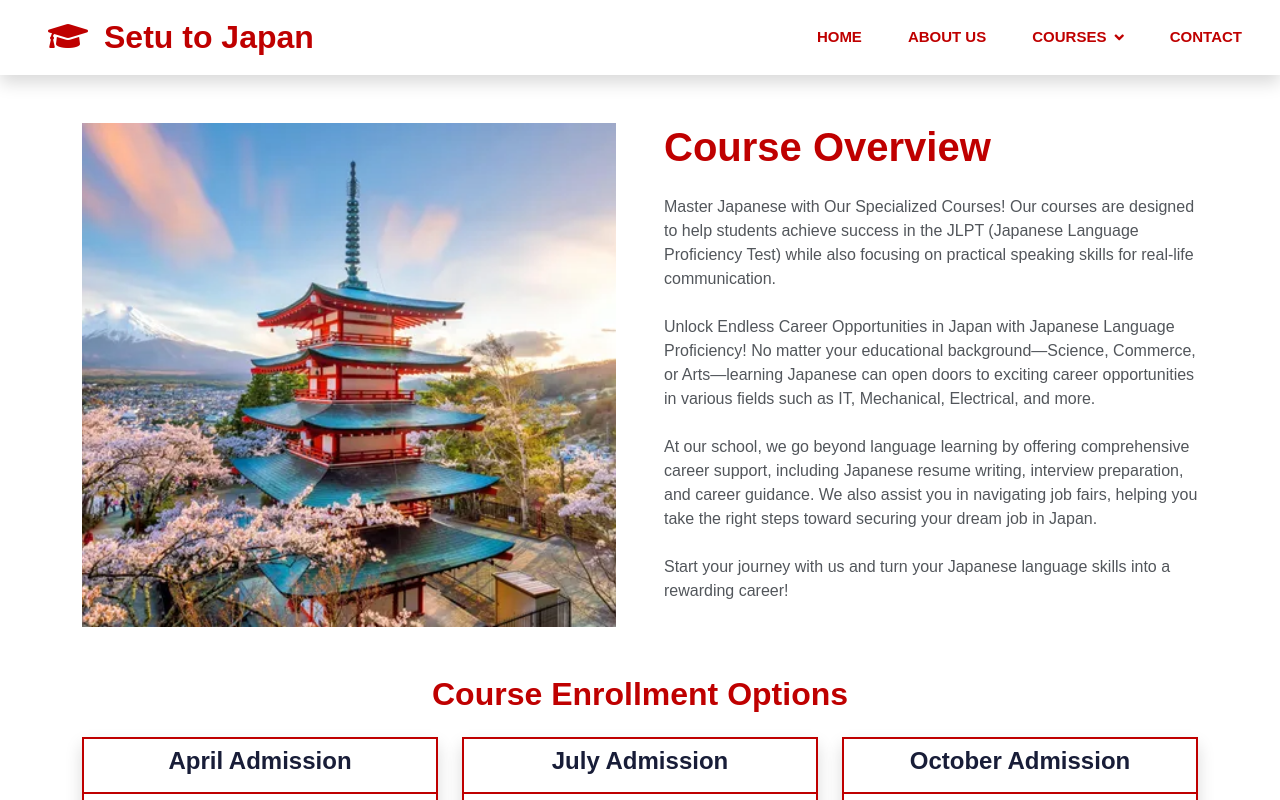
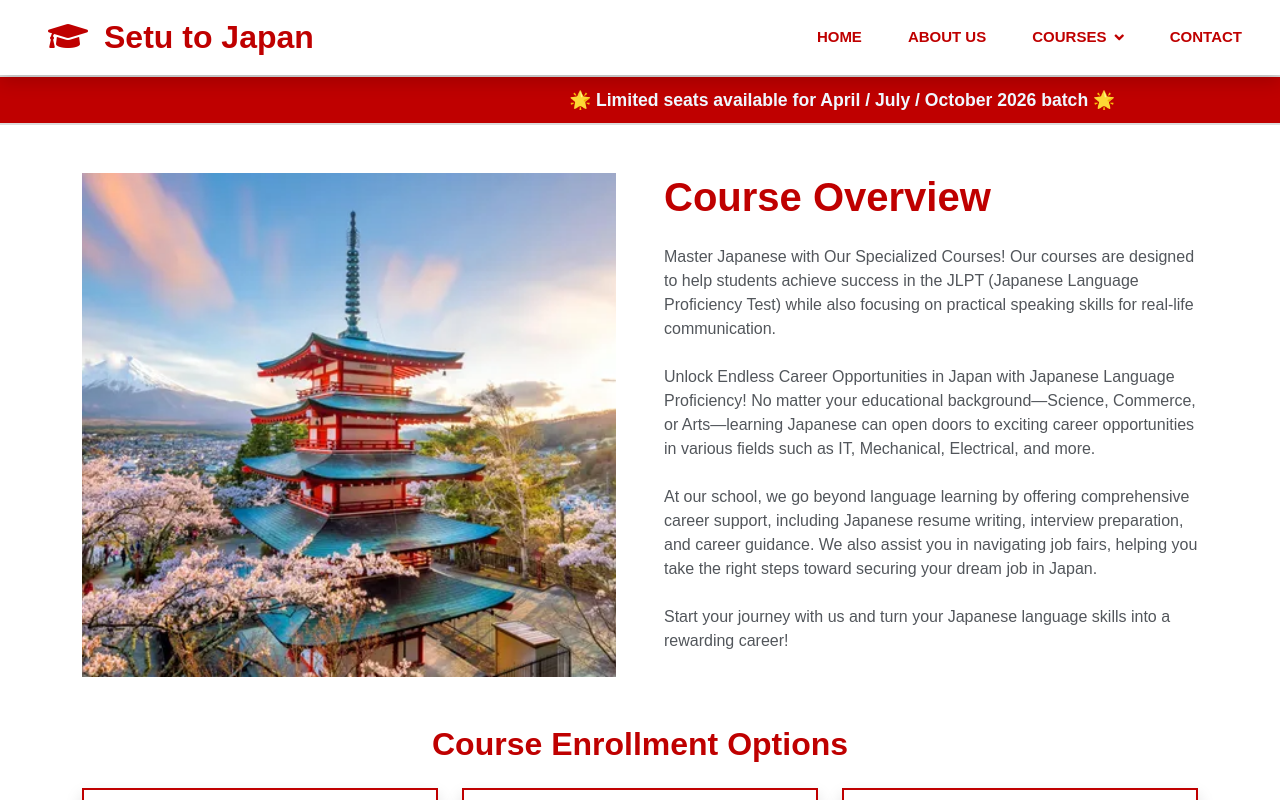
Before and after one commit to dreamstudyjapan/studyinjapanwebsite, an Angular app: page /courses-overview in a window 1280 px wide. Shown: the top 800 px of the page. Built offline with nearby package versions, Linux system fonts and the light colour scheme.

Commit message:
running-banner-added

```diff
--- a/src/app/Components/courses/courses.component.html
+++ b/src/app/Components/courses/courses.component.html
@@ -74,7 +74,7 @@
         <div class="row mt-5">
             <div class="col-12">
                 <h2 class="text-center mb-4" style="color: #bf0000;">Tuition Fees</h2>
-                <p class="text-center"><em>※ We offer a deduction of 20,000 JPY from the total fee when payment is made for the entire academic year in advance.</em></p>
+                <!-- <p class="text-center"><em>※ We offer a deduction of 20,000 JPY from the total fee when payment is made for the entire academic year in advance.</em></p> -->
             </div>
             <div class="col-12 table-responsive">
                 <table class="table table-bordered text-center align-middle">
@@ -117,7 +117,7 @@
         <!-- Dormitory Section -->
         <div class="row mt-5">
             <div class="col-12">
-                <h2 class="text-center mb-4" style="color: #bf0000;">WCGB Dormitory</h2>
+                <h2 class="text-center mb-4" style="color: #bf0000;">Dormitory</h2>
                 <p class="text-center"><em>※ The dormitory fee is billed twice per year (March and September).</em></p>
             </div>
             <div class="col-12 table-responsive">
--- /dev/null
+++ b/src/app/Components/running-banner/running-banner.component.css
@@ -0,0 +1,26 @@
+.banner-wrapper {
+    overflow: hidden;
+    white-space: nowrap;
+    background-color: #f5f5f5;
+    border-top: 2px solid #ddd;
+    border-bottom: 2px solid #ddd;
+    padding: 10px 0;
+    position: relative;
+  }
+
+  .banner-content {
+    display: inline-block;
+    padding-left: 100%;
+    animation: scroll-left 15s linear infinite;
+    font-size: 1.1rem;
+    color: #333;
+  }
+
+  @keyframes scroll-left {
+    0% {
+      transform: translateX(0%);
+    }
+    100% {
+      transform: translateX(-100%);
+    }
+  }
--- /dev/null
+++ b/src/app/Components/running-banner/running-banner.component.html
@@ -0,0 +1,5 @@
+<div class="banner-wrapper" style="background-color: #bf0000 !important;">
+    <div class="banner-content" style="color: aliceblue;">
+     <b>🌟 Limited seats available for April / July / October 2026 batch 🌟</b>
+    </div>
+  </div>
--- a/src/app/app.component.html
+++ b/src/app/app.component.html
@@ -1,4 +1,5 @@
 <app-header></app-header>
+<app-running-banner></app-running-banner>
 <!-- <app-home></app-home> -->
  <router-outlet></router-outlet>
 <app-footer></app-footer>
--- a/src/app/app.component.ts
+++ b/src/app/app.component.ts
@@ -4,9 +4,10 @@ import { HeaderComponent } from "./Components/header/header.component";
 import { HomeComponent } from "./Components/home/home.component";
 import { FooterComponent } from './Components/footer/footer.component';
 import { Analytics } from "@vercel/analytics/react"
+import { RunningBannerComponent } from './Components/running-banner/running-banner.component';
 @Component({
   selector: 'app-root',
-  imports: [RouterOutlet, HeaderComponent,FooterComponent],
+  imports: [RouterOutlet, HeaderComponent,FooterComponent,RunningBannerComponent],
   templateUrl: './app.component.html',
   styleUrl: './app.component.css'
 })
```
Also changed, not shown: src/app/Components/running-banner/running-banner.component.ts (added, +11 -0 lines), 2 other files (tests, documents, lock files or other folders).
